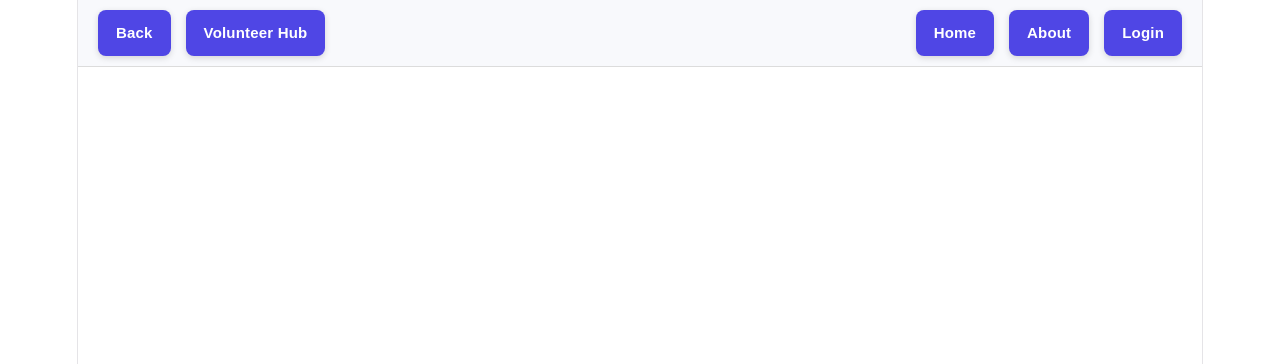
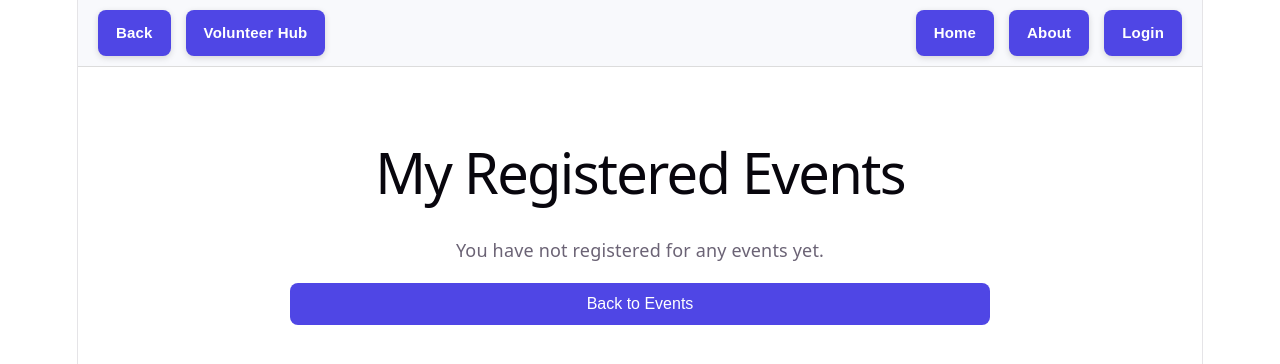
Before and after one commit to pollyology/VolunteerHubProject, a React (Vite) app: page /my-events in a window 1280 px wide. Shown: the top 364 px of the page. Built offline with nearby package versions, Linux system fonts and the light colour scheme.

Commit message:
Improved volunteer registration UX

```diff
--- a/src/App.jsx
+++ b/src/App.jsx
@@ -19,6 +19,7 @@ import EventCreated from './pages/EventCreated'
 import EditEvent from "./pages/EditEvent";
 import RegisterEvent from "./pages/RegisterEvent";
 import RegistrationSuccess from "./pages/RegistrationSuccess";
+import MyEvents from "./pages/MyEvents";
 
 function App() {
 
@@ -39,6 +40,7 @@ function App() {
         <Route path="/edit-event" element={<EditEvent />} />
         <Route path="/register-event" element={<RegisterEvent />} />
         <Route path="/registration-success" element={<RegistrationSuccess />} />
+        <Route path="/my-events" element={<MyEvents />} />
       </Routes>
 
     </ BrowserRouter>
--- a/src/components/EventCard.css
+++ b/src/components/EventCard.css
@@ -69,3 +69,8 @@
     border-radius: 8px;
     cursor: pointer;
 }
+
+.register-btn:disabled {
+    background-color: #9ca3af;
+    cursor: not-allowed;
+}
--- a/src/components/EventCard.jsx
+++ b/src/components/EventCard.jsx
@@ -6,6 +6,13 @@ function EventCard({ event, onDelete }) {
 
     const isAuth = isAuthenticated();
     const isAdmin = localStorage.getItem("isStaff") === "true";
+    const registeredEvents =
+        JSON.parse(localStorage.getItem("registeredEvents")) || [];
+
+    const isRegistered = registeredEvents.some(
+        (registeredEvent) =>
+            registeredEvent.title === event.title
+    );
     const navigate = useNavigate();
 
     const handleRegister = () => {
@@ -62,8 +69,11 @@ function EventCard({ event, onDelete }) {
                 <button
                     className="register-btn"
                     onClick={handleRegister}
+                    disabled={isRegistered}
                 >
-                    Register
+                    {isRegistered
+                        ? "Already Registered"
+                        : "Sign Up"}
                 </button>
             )}
 
--- /dev/null
+++ b/src/pages/MyEvents.css
@@ -0,0 +1,39 @@
+.my-events-page {
+    display: flex;
+    justify-content: center;
+    margin-top: 60px;
+}
+
+.my-events-container {
+    width: 700px;
+    display: flex;
+    flex-direction: column;
+    gap: 20px;
+}
+
+.registered-event-card {
+    background-color: white;
+    padding: 25px;
+    border-radius: 12px;
+    box-shadow: 0 4px 10px rgba(0,0,0,0.1);
+}
+
+.back-btn {
+    background-color: #4f46e5;
+    color: white;
+    border: none;
+    padding: 12px;
+    border-radius: 8px;
+    cursor: pointer;
+    font-size: 16px;
+}
+
+.unregister-btn {
+    margin-top: 15px;
+    background-color: #ef4444;
+    color: white;
+    border: none;
+    padding: 10px 16px;
+    border-radius: 8px;
+    cursor: pointer;
+}
--- /dev/null
+++ b/src/pages/MyEvents.jsx
@@ -0,0 +1,101 @@
+import { useState } from "react";
+import { useNavigate } from "react-router-dom";
+import "./MyEvents.css";
+
+function MyEvents() {
+
+    const navigate = useNavigate();
+
+    const storedRegisteredEvents =
+        JSON.parse(localStorage.getItem("registeredEvents")) || [];
+
+    const [registeredEvents, setRegisteredEvents] =
+        useState(storedRegisteredEvents);
+
+    const handleUnregister = (eventTitle) => {
+
+        const updatedEvents = registeredEvents.filter(
+            (event) => event.title !== eventTitle
+        );
+
+        setRegisteredEvents(updatedEvents);
+
+        localStorage.setItem(
+            "registeredEvents",
+            JSON.stringify(updatedEvents)
+        );
+    };
+
+    return (
+        <div className="my-events-page">
+
+            <div className="my-events-container">
+
+                <h1>My Registered Events</h1>
+
+                {registeredEvents.length === 0 ? (
+
+                    <p>
+                        You have not registered for any events yet.
+                    </p>
+
+                ) : (
+
+                    registeredEvents.map((event, index) => (
+
+                        <div
+                            key={index}
+                            className="registered-event-card"
+                        >
+
+                            <h2>{event.title}</h2>
+
+                            <p>
+                                <strong>Date:</strong>
+                                {" "}
+                                {event.date}
+                            </p>
+
+                            <p>
+                                <strong>Location:</strong>
+                                {" "}
+                                {event.location}
+                            </p>
+
+                            <p>
+                                <strong>Time:</strong>
+                                {" "}
+                                {event.time}
+                            </p>
+
+                            <p>
+                                <strong>Description:</strong>
+                                {" "}
+                                {event.description}
+                            </p>
+
+                            <button
+                                className="unregister-btn"
+                                onClick={() => handleUnregister(event.title)}
+                            >
+                                Unregister
+                            </button>
+
+                        </div>
+                    ))
+                )}
+
+                <button
+                    className="back-btn"
+                    onClick={() => navigate("/events")}
+                >
+                    Back to Events
+                </button>
+
+            </div>
+
+        </div>
+    );
+}
+
+export default MyEvents;
--- a/src/pages/RegisterEvent.jsx
+++ b/src/pages/RegisterEvent.jsx
@@ -12,6 +12,20 @@ function RegisterEvent() {
 
         const registeredEvents =
             JSON.parse(localStorage.getItem("registeredEvents")) || [];
+
+        const alreadyRegistered = registeredEvents.some(
+            (registeredEvent) =>
+                registeredEvent.title === event.title
+        );
+
+        if (alreadyRegistered) {
+
+            alert("You are already registered for this event.");
+
+            navigate("/my-events");
+
+            return;
+        }
 
         registeredEvents.push(event);
 
--- a/src/pages/RegistrationSuccess.jsx
+++ b/src/pages/RegistrationSuccess.jsx
@@ -67,6 +67,13 @@ function RegistrationSuccess() {
                     Back to Events
                 </button>
 
+                <button
+                    className="events-btn"
+                    onClick={() => navigate("/my-events")}
+                >
+                    View My Events
+                </button>
+
             </div>
 
         </div>
```
